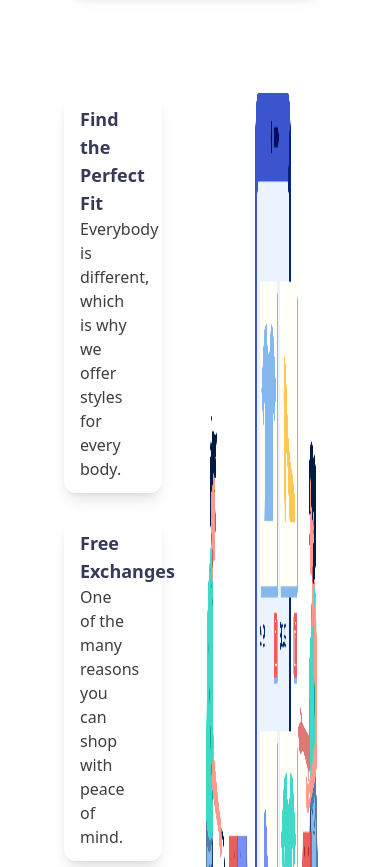
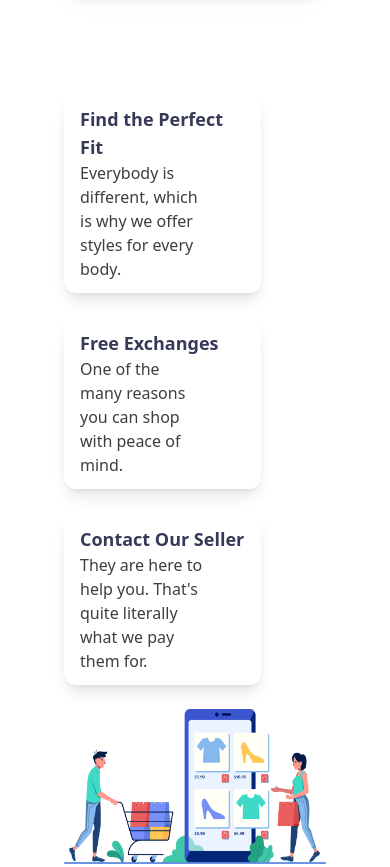
Before and after one commit to Toha16/penguine-tailwind, a plain HTML site: page index.html in a window 390 px wide. Shown: the part 4110-4977 px from the top of the page. Drawn offline with nearby package versions, Linux system fonts and the light colour scheme.

Commit message:
added the last section responsive style

```diff
--- a/index.html
+++ b/index.html
@@ -181,7 +181,7 @@
 
          <!-- Last part -->
           <section class="py-12">
-            <div class="flex justify-between">
+            <div class="lg:flex justify-between">
               <!-- Content -->
              <div>
               <div class="rounded-xl shadow-lg bg-white px-4 py-3 w-3/4">
@@ -202,7 +202,7 @@
                   literally what we pay them for.</p>
               </div>
              </div>
-              <img class="w-1/2" src="images/shopping.png" alt="">
+              <img class="my-6 lg:w-1/2" src="images/shopping.png" alt="">
             </div>
           </section>
      </main>
```
